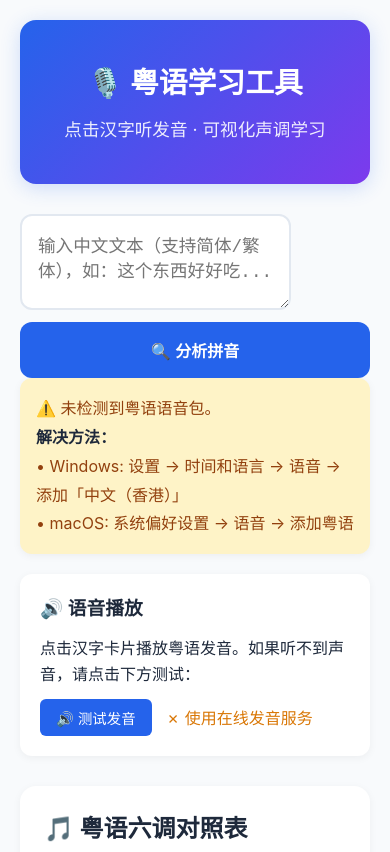
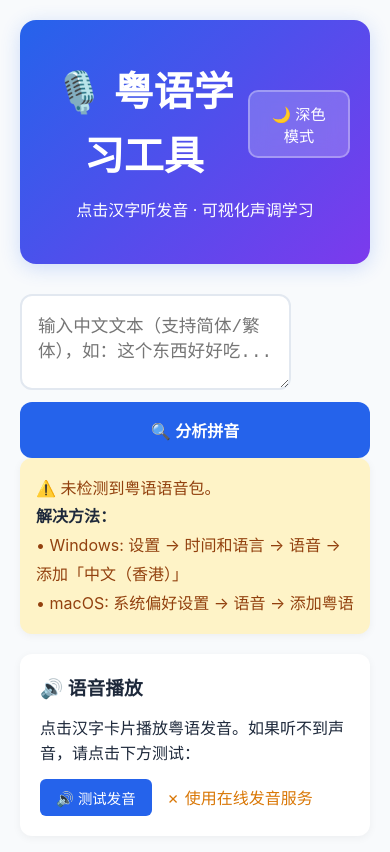
Before and after one commit to humuchen/cantonese-learning-tool, a website: page index.html in a window 390 px wide. Shown: the top 852 px of the page. Drawn offline with Linux system fonts and the light colour scheme.

Commit message:
feat: 添加主题切换功能（浅色/深色模式）

```diff
--- a/app.js
+++ b/app.js
@@ -12,6 +12,7 @@ class CantoneseApp {
     this.cantoneseVoice = null;
 
     this.initElements();
+    this.loadTheme();
     this.bindEvents();
     this.initToneTable();
     this.loadVoices();
@@ -26,6 +27,7 @@ class CantoneseApp {
     this.slowPlayBtn = document.getElementById('slowPlayBtn');
     this.exportCsvBtn = document.getElementById('exportCsvBtn');
     this.exportAnkiBtn = document.getElementById('exportAnkiBtn');
+    this.themeToggle = document.getElementById('themeToggle');
 
     // 语音状态提示
     this.voiceStatusEl = document.createElement('div');
@@ -54,6 +56,7 @@ class CantoneseApp {
     this.slowPlayBtn.addEventListener('click', () => this.playSentence(0.5));
     this.exportCsvBtn.addEventListener('click', () => this.exportCSV());
     this.exportAnkiBtn.addEventListener('click', () => this.exportAnki());
+    this.themeToggle.addEventListener('click', () => this.toggleTheme());
 
     document.querySelectorAll('.example-btn').forEach(btn => {
       btn.addEventListener('click', (e) => {
@@ -177,6 +180,29 @@ class CantoneseApp {
       statusText.textContent = msg;
       statusText.style.color = msg.includes('✅') ? '#166534' :
                                msg.includes('⚠️') ? '#d97706' : '#991b1b';
+    }
+  }
+
+  toggleTheme() {
+    const html = document.documentElement;
+    const isDark = html.getAttribute('data-theme') === 'dark';
+
+    if (isDark) {
+      html.removeAttribute('data-theme');
+      this.themeToggle.textContent = '🌙 深色模式';
+      localStorage.setItem('theme', 'light');
+    } else {
+      html.setAttribute('data-theme', 'dark');
+      this.themeToggle.textContent = '☀️ 浅色模式';
+      localStorage.setItem('theme', 'dark');
+    }
+  }
+
+  loadTheme() {
+    const savedTheme = localStorage.getItem('theme');
+    if (savedTheme === 'dark') {
+      document.documentElement.setAttribute('data-theme', 'dark');
+      this.themeToggle.textContent = '☀️ 浅色模式';
     }
   }
 
--- a/index.html
+++ b/index.html
@@ -9,8 +9,11 @@
 <body>
   <div class="container">
     <header>
-      <h1>🎙️ 粤语学习工具</h1>
-      <p class="subtitle">点击汉字听发音 · 可视化声调学习</p>
+      <div class="header-content">
+        <h1>🎙️ 粤语学习工具</h1>
+        <button id="themeToggle" class="theme-btn" title="切换主题">🌙 深色模式</button>
+      </div>
+      <p class=\"subtitle\">点击汉字听发音 · 可视化声调学习</p>
     </header>
 
     <!-- 输入区域 -->
--- a/style.css
+++ b/style.css
@@ -16,12 +16,21 @@
   --border: #e2e8f0;
 
   /* 声调颜色 */
-  --tone1: #ef4444;  /* 红 - 高平 */
-  --tone2: #f97316;  /* 橙 - 高升 */
-  --tone3: #eab308;  /* 黄 - 中平 */
-  --tone4: #22c55e;  /* 绿 - 低降 */
-  --tone5: #3b82f6;  /* 蓝 - 低升 */
-  --tone6: #8b5cf6;  /* 紫 - 低平 */
+  --tone1: #ef4444;
+  --tone2: #f97316;
+  --tone3: #eab308;
+  --tone4: #22c55e;
+  --tone5: #3b82f6;
+  --tone6: #8b5cf6;
+}
+
+/* 深色主题 */
+[data-theme="dark"] {
+  --bg: #0f172a;
+  --card-bg: #1e293b;
+  --text: #f1f5f9;
+  --text-light: #94a3b8;
+  --border: #334155;
 }
 
 body {
@@ -47,6 +56,35 @@ header {
   border-radius: 16px;
   margin-bottom: 30px;
   box-shadow: 0 4px 20px rgba(37, 99, 235, 0.2);
+}
+
+.header-content {
+  display: flex;
+  justify-content: space-between;
+  align-items: center;
+  margin-bottom: 10px;
+}
+
+.header-content h1 {
+  font-size: 2.5rem;
+  margin: 0;
+}
+
+.theme-btn {
+  padding: 10px 20px;
+  background: rgba(255, 255, 255, 0.2);
+  color: white;
+  border: 2px solid rgba(255, 255, 255, 0.3);
+  border-radius: 10px;
+  font-size: 0.95rem;
+  cursor: pointer;
+  transition: all 0.2s;
+  backdrop-filter: blur(10px);
+}
+
+.theme-btn:hover {
+  background: rgba(255, 255, 255, 0.3);
+  transform: translateY(-2px);
 }
 
 header h1 {
```
